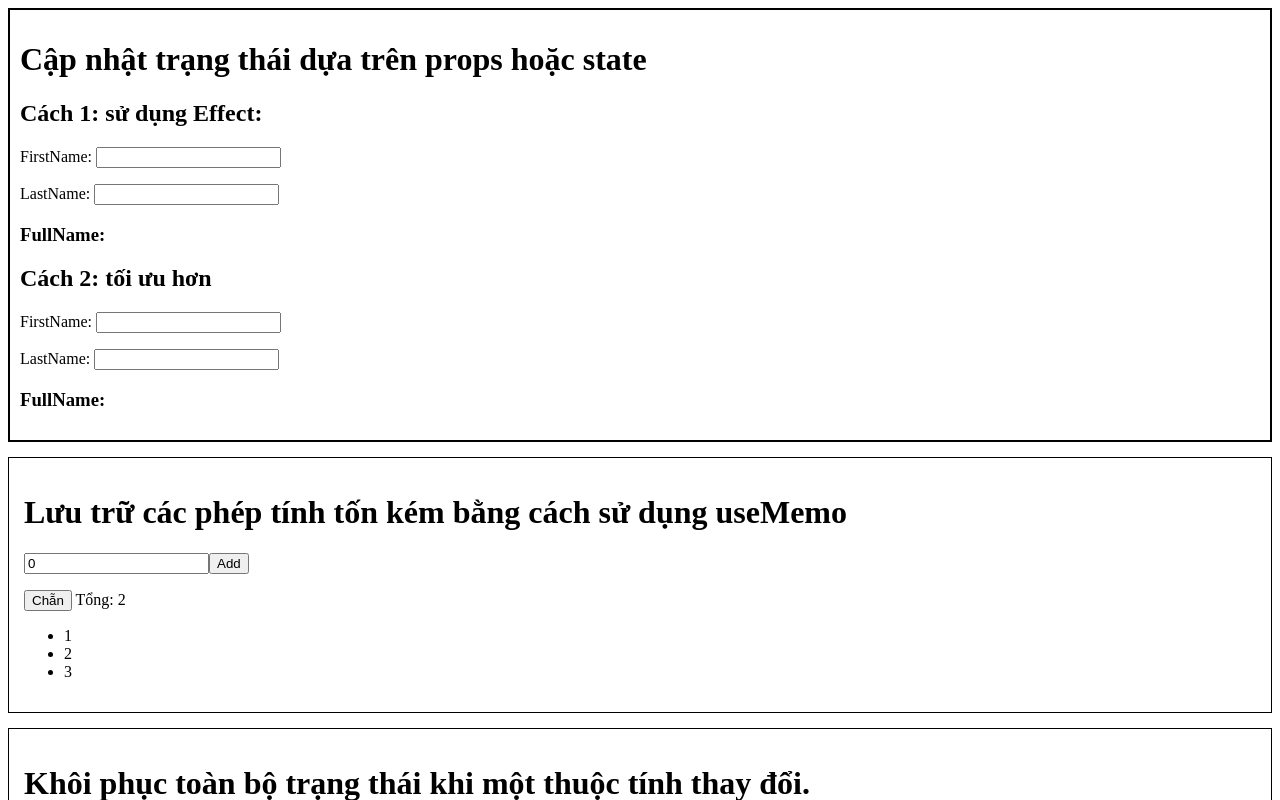
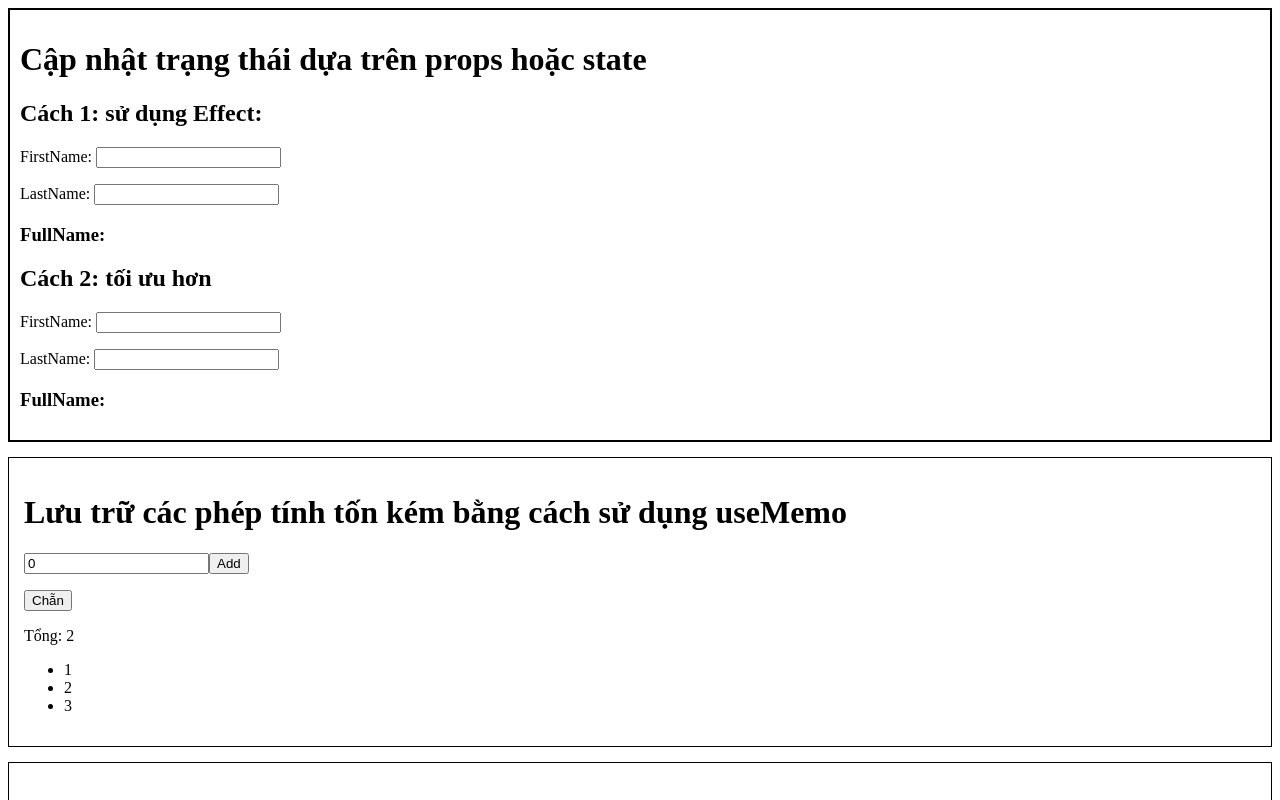
Before and after one commit to trikhaidev/self-study-fe, a React (Vite) app in the folder React/NotNeedEffect/: page / in a window 1280 px wide. Shown: the top 800 px of the page. Built offline with nearby package versions, Linux system fonts and the light colour scheme; no server answers.

Commit message:
* Đã học Lifecycle of Reactive Effects  * Link: https://react.dev/learn/lifecycle-of-reactive-effects

```diff
--- a/React/NotNeedEffect/src/components/Numbers.tsx
+++ b/React/NotNeedEffect/src/components/Numbers.tsx
@@ -28,9 +28,8 @@ export default function Numbers({children}: NumbersProps) {
             <br />
             <p>
                 <button onClick={() => setOdd(!odd)}>{odd ? 'Lẻ' : 'Chẵn'}</button>
-                {' '}
-                <Sum numbers={numbers} odd={odd}></Sum>
             </p>
+            <Sum numbers={numbers} odd={odd}></Sum>
             <ShowListNumber numbers={numbers}></ShowListNumber>
         </div>
     );
@@ -65,7 +64,7 @@ function Sum({numbers,odd}:ShowNumberListProps){
      */
 
     return (
-        <>Tổng: {total}</>
+        <p>Tổng: {total}</p>
     );
 }
 
```
